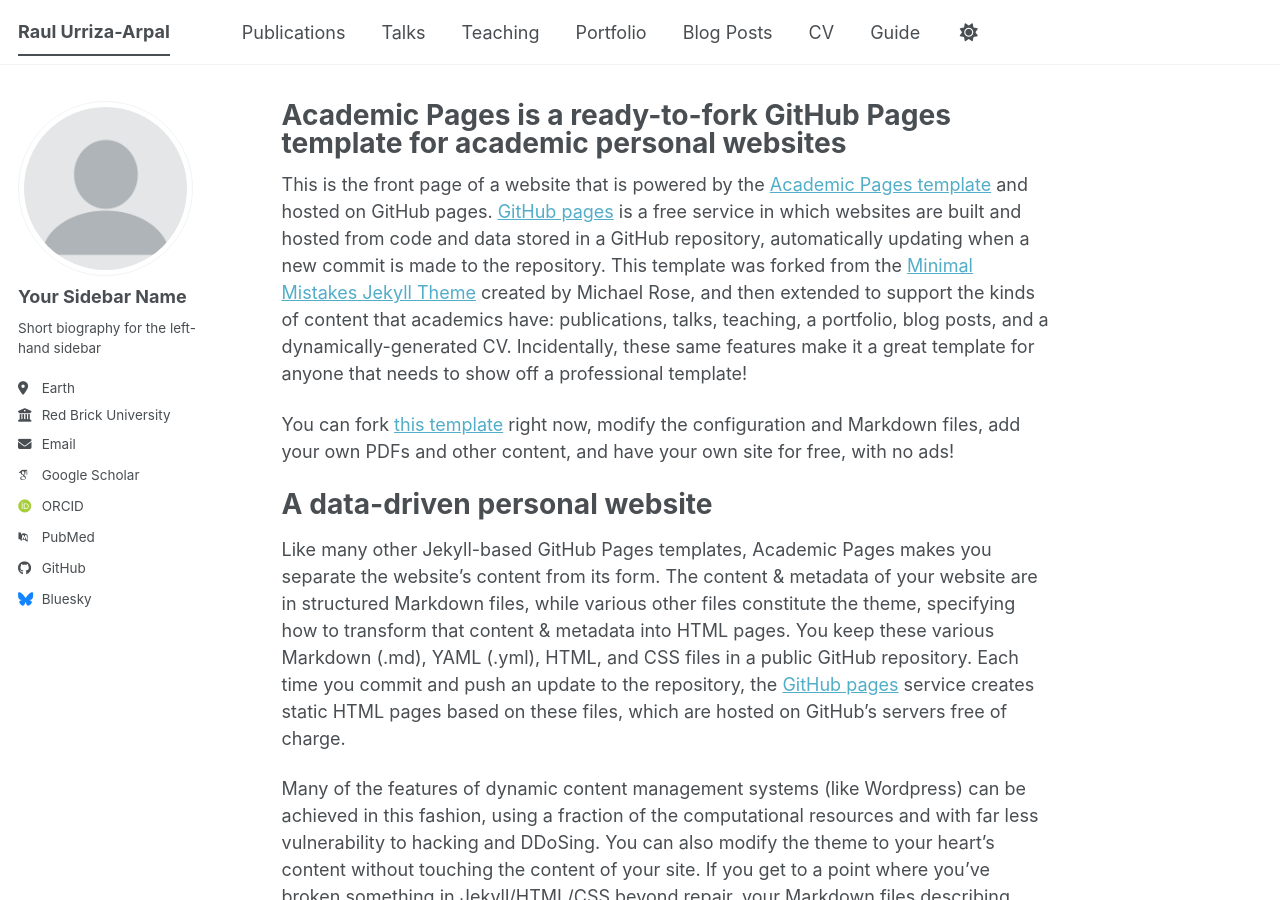
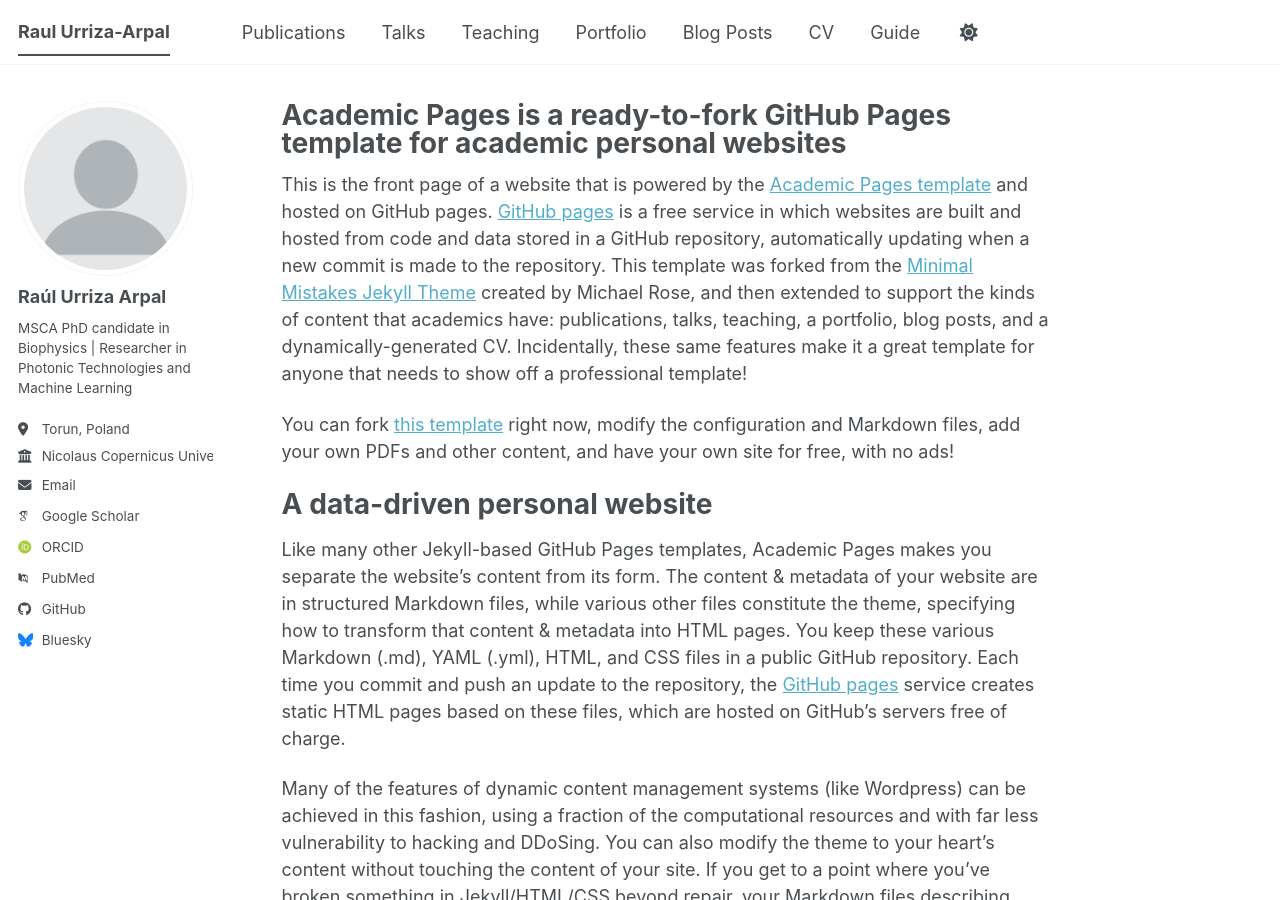
Before and after one commit to RaulUrriza/raulurriza.github.io, a Jekyll site: the page built from _pages/about.md, in a window 1280 px wide and 900 px high. Built offline with Jekyll 4.4.1, drawn with Linux system fonts in a browser that asks for light colours; some web fonts are replaced; a script bundle is joined from its source files by our own code; library files that are not in the unit come from our copies.

Commit message:
Update _config.yml

```diff
--- a/_config.yml
+++ b/_config.yml
@@ -24,13 +24,13 @@
 author:
   # Biographic information
   avatar           : "profile.png"
-  name             : "Your Sidebar Name"
+  name             : "Raúl Urriza Arpal"
   pronouns         : # example: "she/her"
-  bio              : "Short biography for the left-hand sidebar"
-  location         : "Earth"
-  employer         : "Red Brick University"
+  bio              : "MSCA PhD candidate in Biophysics | Researcher in Photonic Technologies and Machine Learning"
+  location         : "Torun, Poland"
+  employer         : "Nicolaus Copernicus University"
   uri              : # URL
-  email            : "none@example.org"
+  email            : "raul.urriza@umk.pl"
 
   # Academic websites
   academia         : # URL
```
